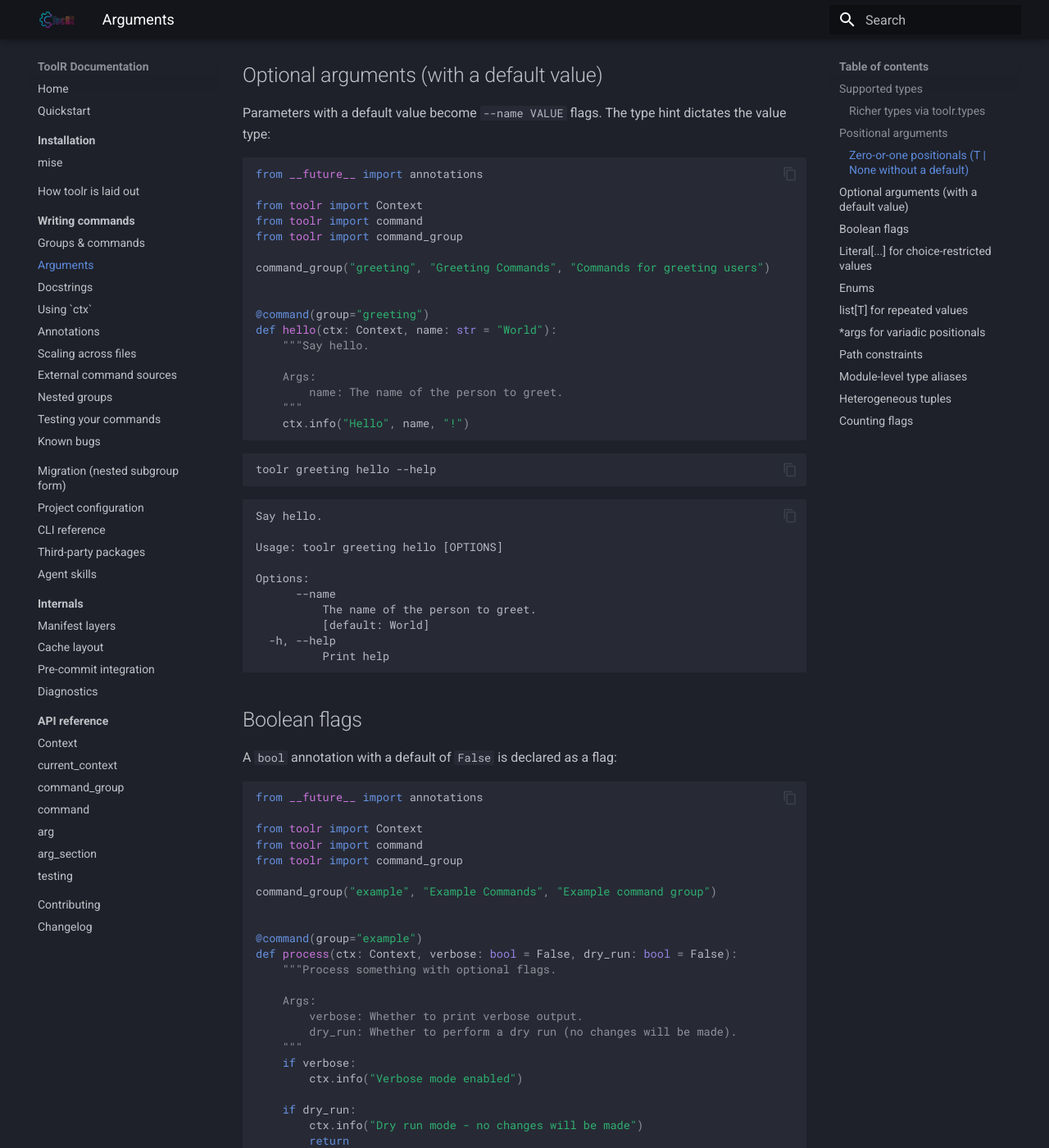
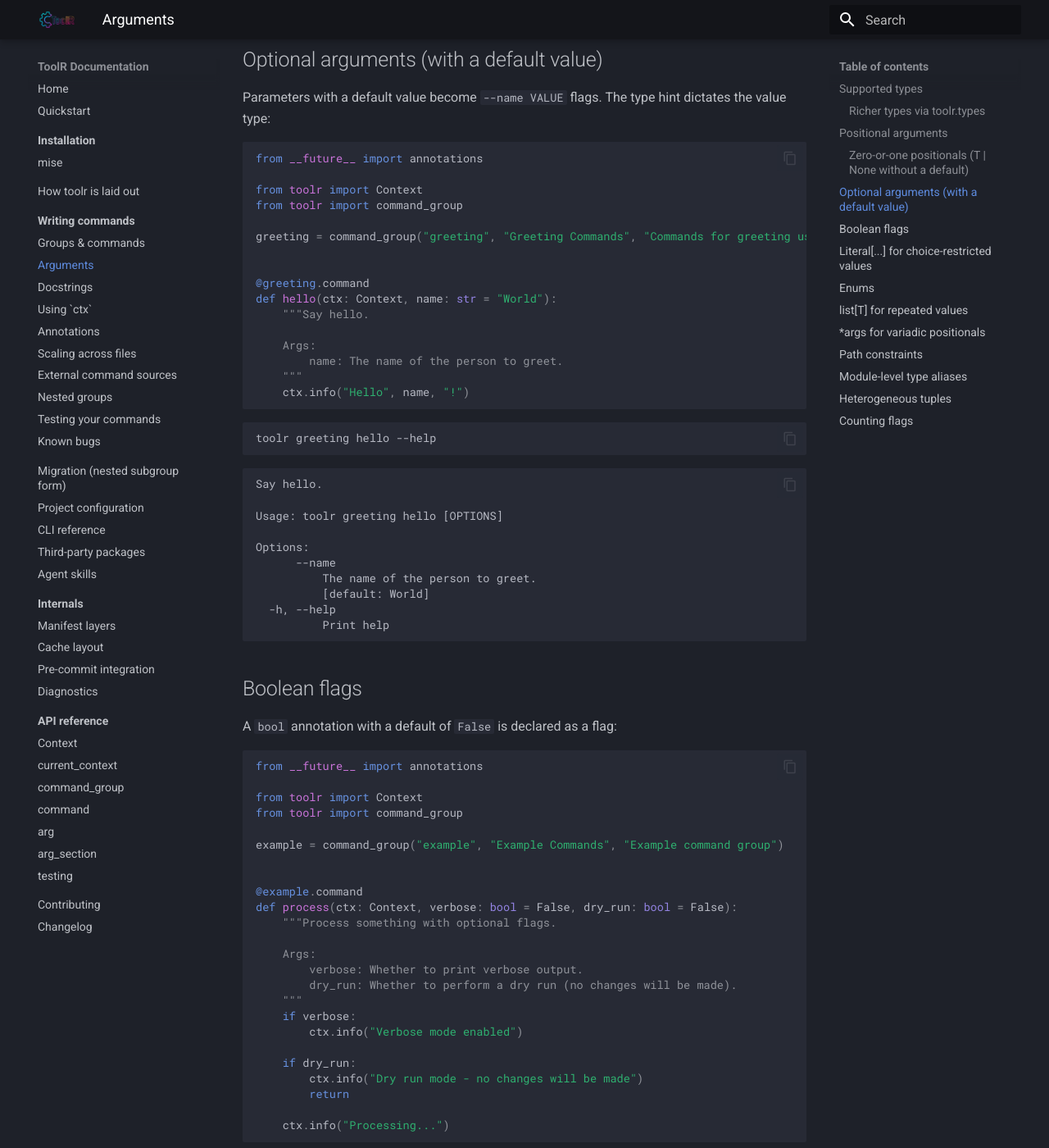
Before and after one commit to s0undt3ch/ToolR, an MkDocs documentation site: the page built from docs/writing-commands/arguments.md, in a window 1280 px wide and 1400 px high, scrolled down 3883 px. Shown: the whole window at 82% size. Built offline with MkDocs 1.6.1 and Material for MkDocs 9.7.7, drawn with Linux system fonts in a browser that asks for light colours; some of the changed text lies outside the part shown.

Commit message:
docs(writing-commands): use the canonical @group.command form in single-file examples
Several code examples declared a command_group and attached commands to
it with the string-keyed @command(group="...") form even though the
group and its commands lived in the same file/snippet. The library's
own guidance treats @group.command as canonical for that case, reserving
@command(group="...") for attaching a command to a group declared in a
different file (see docs/writing-commands/across-files.md). Convert the
single-file cases; leave cross-file and deliberately-contrasting
examples untouched. Regenerated skills/*/references/arguments.md to
match.

````diff
--- a/docs/.fixtures/sample-repo/tools/example.py
+++ b/docs/.fixtures/sample-repo/tools/example.py
@@ -8,17 +8,16 @@ from __future__ import annotations
 from typing import Literal
 
 from toolr import Context
-from toolr import command
 from toolr import command_group
 
-command_group(
+example = command_group(
     "example",
     "Example commands",
     description="Generated by `toolr project init` — edit or delete as you build out your own.",
 )
 
 
-@command(group="example")
+@example.command
 def hello(ctx: Context, name: str = "world") -> None:
     """Greet someone.
 
@@ -32,7 +31,7 @@ def hello(ctx: Context, name: str = "world") -> None:
     ctx.print(f"hello, {name}")
 
 
-@command(group="example")
+@example.command
 def commit(ctx: Context) -> None:
     """Print the short SHA of the current git HEAD.
 
@@ -46,7 +45,7 @@ def commit(ctx: Context) -> None:
     ctx.print(f"current HEAD: {sha}")
 
 
-@command(group="example")
+@example.command
 def confirm(ctx: Context) -> None:
     """Prompt for confirmation before doing something destructive.
 
@@ -59,7 +58,7 @@ def confirm(ctx: Context) -> None:
     ctx.print("continuing")
 
 
-@command(group="example")
+@example.command
 def setlog(
     ctx: Context,
     level: Literal["debug", "info", "warning"] = "info",
--- a/docs/writing-commands/arguments.md
+++ b/docs/writing-commands/arguments.md
@@ -215,21 +215,21 @@ static parser follows the alias to its underlying type:
 ```python
 from typing import Annotated, TypeAlias
 
-from toolr import Context, arg, command, command_group
+from toolr import Context, arg, command_group
 
 CommitHash: TypeAlias = Annotated[
     str | None,
     arg(help="A 40-char git SHA, or None for HEAD."),
 ]
 
-command_group("git", title="Git helpers")
+git = command_group("git", title="Git helpers")
 
 
-@command(group="git")
+@git.command
 def show(ctx: Context, sha: CommitHash = None) -> None: ...
 
 
-@command(group="git")
+@git.command
 def diff(ctx: Context, base: CommitHash = None) -> None: ...
 ```
 
--- a/docs/writing-commands/files/calculator.py
+++ b/docs/writing-commands/files/calculator.py
@@ -1,13 +1,12 @@
 from __future__ import annotations
 
 from toolr import Context
-from toolr import command
 from toolr import command_group
 
-command_group("math", "Math Commands", "Basic mathematical operations")
+math = command_group("math", "Math Commands", "Basic mathematical operations")
 
 
-@command(group="math")
+@math.command
 def add(ctx: Context, a: int, b: int):
     """Add two numbers together.
 
--- a/docs/writing-commands/files/docstrings-example.py
+++ b/docs/writing-commands/files/docstrings-example.py
@@ -22,13 +22,12 @@ from typing import NoReturn
 
 from toolr import Context
 from toolr import arg
-from toolr import command
 from toolr import command_group
 
-command_group("example", title="Example", docstring=__doc__)
+example = command_group("example", title="Example", docstring=__doc__)
 
 
-@command(group="example")
+@example.command
 def hello(ctx: Context) -> NoReturn:
     """
     Say hello.
@@ -38,7 +37,7 @@ def hello(ctx: Context) -> NoReturn:
     ctx.info("Hello, world!")
 
 
-@command("goodbye", group="example")
+@example.command("goodbye")
 def say_goodbye(ctx: Context, name: str | None = None) -> NoReturn:
     """
     Say goodbye.
@@ -51,7 +50,7 @@ def say_goodbye(ctx: Context, name: str | None = None) -> NoReturn:
     ctx.info(f"Goodbye, {name}!")
 
 
-@command(group="example")
+@example.command
 def multiply(ctx: Context, a: int, b: int, verbose: bool = False) -> NoReturn:
     """
     Multiply two numbers.
@@ -79,7 +78,7 @@ class Operation(StrEnum):
 # --8<-- [end:operation-enum]
 
 
-@command(group="example")
+@example.command
 def math(
     ctx: Context,
     a: int,
@@ -120,7 +119,7 @@ def math(
         ctx.info(value)
 
 
-@command(group="example")
+@example.command
 def py_version(ctx: Context) -> NoReturn:
     """
     Show Python version.
--- a/docs/writing-commands/files/example.py
+++ b/docs/writing-commands/files/example.py
@@ -8,17 +8,16 @@ from __future__ import annotations
 from typing import Literal
 
 from toolr import Context
-from toolr import command
 from toolr import command_group
 
-command_group(
+example = command_group(
     "example",
     "Example commands",
     description="Generated by `toolr project init` — edit or delete as you build out your own.",
 )
 
 
-@command(group="example")
+@example.command
 def hello(ctx: Context, name: str = "world") -> None:
     """Greet someone.
 
@@ -32,7 +31,7 @@ def hello(ctx: Context, name: str = "world") -> None:
     ctx.print(f"hello, {name}")
 
 
-@command(group="example")
+@example.command
 def commit(ctx: Context) -> None:
     """Print the short SHA of the current git HEAD.
 
@@ -46,7 +45,7 @@ def commit(ctx: Context) -> None:
     ctx.print(f"current HEAD: {sha}")
 
 
-@command(group="example")
+@example.command
 def confirm(ctx: Context) -> None:
     """Prompt for confirmation before doing something destructive.
 
@@ -59,7 +58,7 @@ def confirm(ctx: Context) -> None:
     ctx.print("continuing")
 
 
-@command(group="example")
+@example.command
 def setlog(
     ctx: Context,
     level: Literal["debug", "info", "warning"] = "info",
--- a/docs/writing-commands/files/files-list.py
+++ b/docs/writing-commands/files/files-list.py
@@ -1,13 +1,12 @@
 from __future__ import annotations
 
 from toolr import Context
-from toolr import command
 from toolr import command_group
 
-command_group("files", "File Commands", "File operations")
+files = command_group("files", "File Commands", "File operations")
 
 
-@command(group="files")
+@files.command
 def process_files(ctx: Context, files: list[str]):
     """Process multiple files.
 
--- a/docs/writing-commands/files/files-star-args.py
+++ b/docs/writing-commands/files/files-star-args.py
@@ -1,13 +1,12 @@
 from __future__ import annotations
 
 from toolr import Context
-from toolr import command
 from toolr import command_group
 
-command_group("files", "File Commands", "File operations")
+files = command_group("files", "File Commands", "File operations")
 
 
-@command(group="files")
+@files.command
 def process_files(ctx: Context, *files: str):
     """Process multiple files.
 
--- a/docs/writing-commands/files/flags-example.py
+++ b/docs/writing-commands/files/flags-example.py
@@ -1,13 +1,12 @@
 from __future__ import annotations
 
 from toolr import Context
-from toolr import command
 from toolr import command_group
 
-command_group("example", "Example Commands", "Example command group")
+example = command_group("example", "Example Commands", "Example command group")
 
 
-@command(group="example")
+@example.command
 def process(ctx: Context, verbose: bool = False, dry_run: bool = False):
     """Process something with optional flags.
 
--- a/docs/writing-commands/files/hello.py
+++ b/docs/writing-commands/files/hello.py
@@ -1,13 +1,12 @@
 from __future__ import annotations
 
 from toolr import Context
-from toolr import command
 from toolr import command_group
 
-command_group("greeting", "Greeting Commands", "Commands for greeting users")
+greeting = command_group("greeting", "Greeting Commands", "Commands for greeting users")
 
 
-@command(group="greeting")
+@greeting.command
 def hello(ctx: Context, name: str = "World"):
     """Say hello.
 
--- a/docs/writing-commands/files/literal-choices.py
+++ b/docs/writing-commands/files/literal-choices.py
@@ -3,13 +3,12 @@ from __future__ import annotations
 from typing import Literal
 
 from toolr import Context
-from toolr import command
 from toolr import command_group
 
-command_group("logs", title="Logs", description="Logging utilities")
+logs = command_group("logs", title="Logs", description="Logging utilities")
 
 
-@command(group="logs")
+@logs.command
 def set_level(
     ctx: Context,
     level: Literal["debug", "info", "warning", "error"] = "info",
````
Also changed, not shown: docs/writing-commands/annotations.md (+7 -7 lines), docs/writing-commands/files/nesting-example.py (+5 -6 lines), docs/writing-commands/files/system.py (+4 -5 lines), docs/writing-commands/index.md (+1 -1 lines), docs/writing-commands/nesting.md (+4 -4 lines), skills/toolr-command-authoring/SKILL.md (+3 -3 lines), skills/toolr-command-authoring/references/arguments.md (+16 -22 lines), 2 other files.
